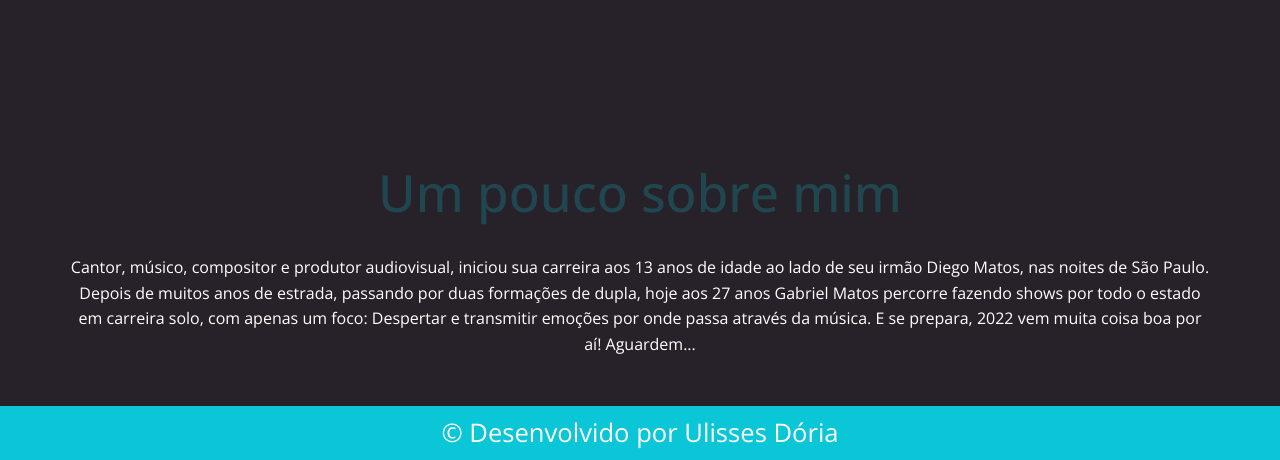
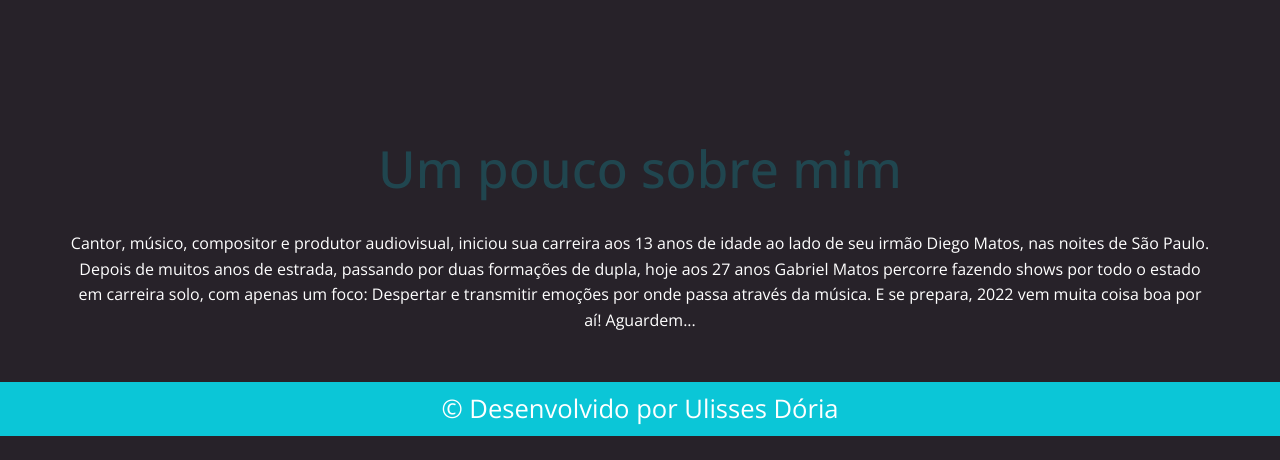
Before and after one commit to Ulisses152/Gabriel_matos, a plain HTML site: page index.html in a window 1280 px wide. Shown: the part 943-1403 px from the top of the page. After the commit the page ends 1379 px from the top, so only its background shows below. Drawn offline with nearby package versions, Linux system fonts and the light colour scheme.

Commit message:
alterando

```diff
--- a/index.html
+++ b/index.html
@@ -66,7 +66,7 @@
     </div>
   </section>
   <section id="about" class="container about text-center d-flex justify-content-center">
-    <div class="row col-11 col-sm-12 mt-5 pt-5  box-about">
+    <div class="row col-11 col-sm-12 mt-4 pt-5  box-about">
       <h2 class="mt-5 mb-5">Um pouco sobre mim</h2>
       <p class="text-white mt-5">Cantor, músico, compositor e produtor audiovisual, iniciou sua carreira aos 13 anos de idade ao lado de seu irmão Diego Matos, nas noites de São Paulo. Depois de muitos anos de estrada, passando por duas formações de dupla, hoje aos 27 anos Gabriel Matos percorre fazendo shows por todo o estado em carreira solo, com apenas um foco: Despertar e transmitir emoções por onde passa através da música.
         E se prepara, 2022 vem muita coisa boa por aí!
```
